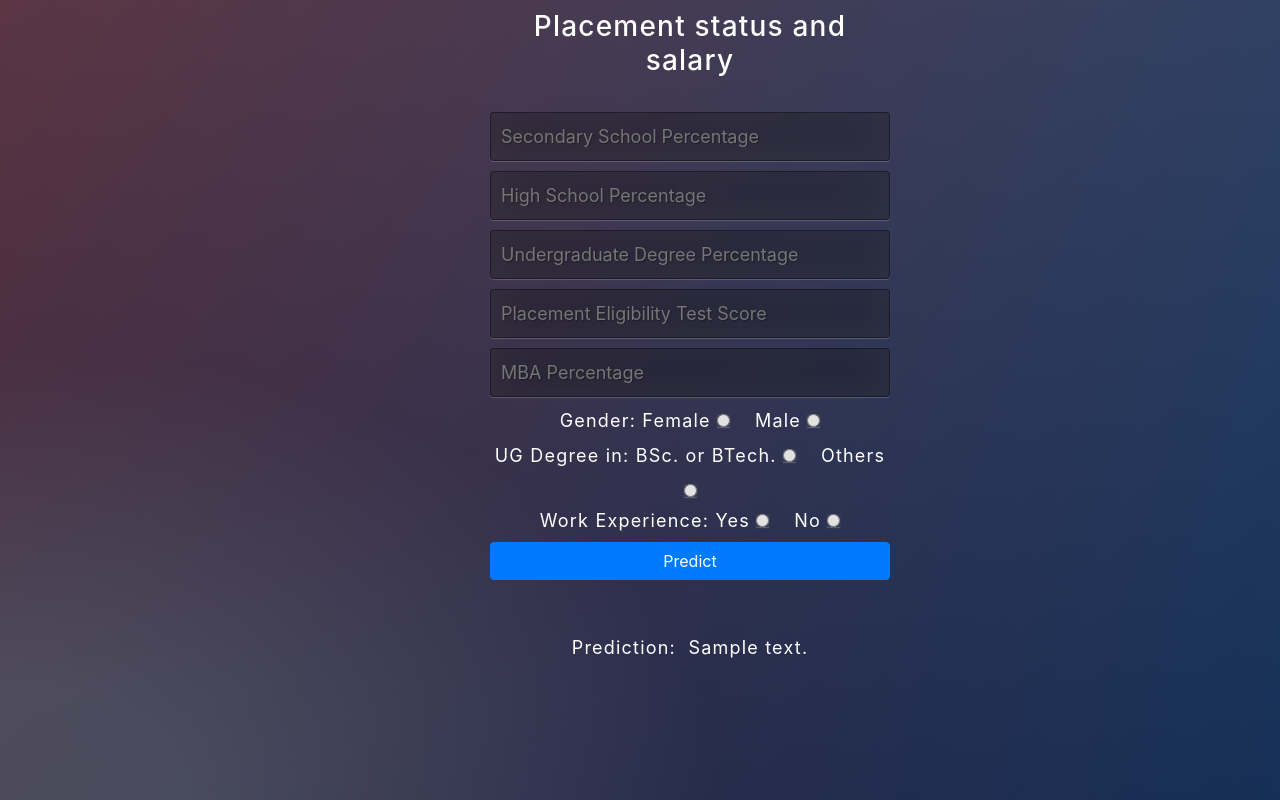
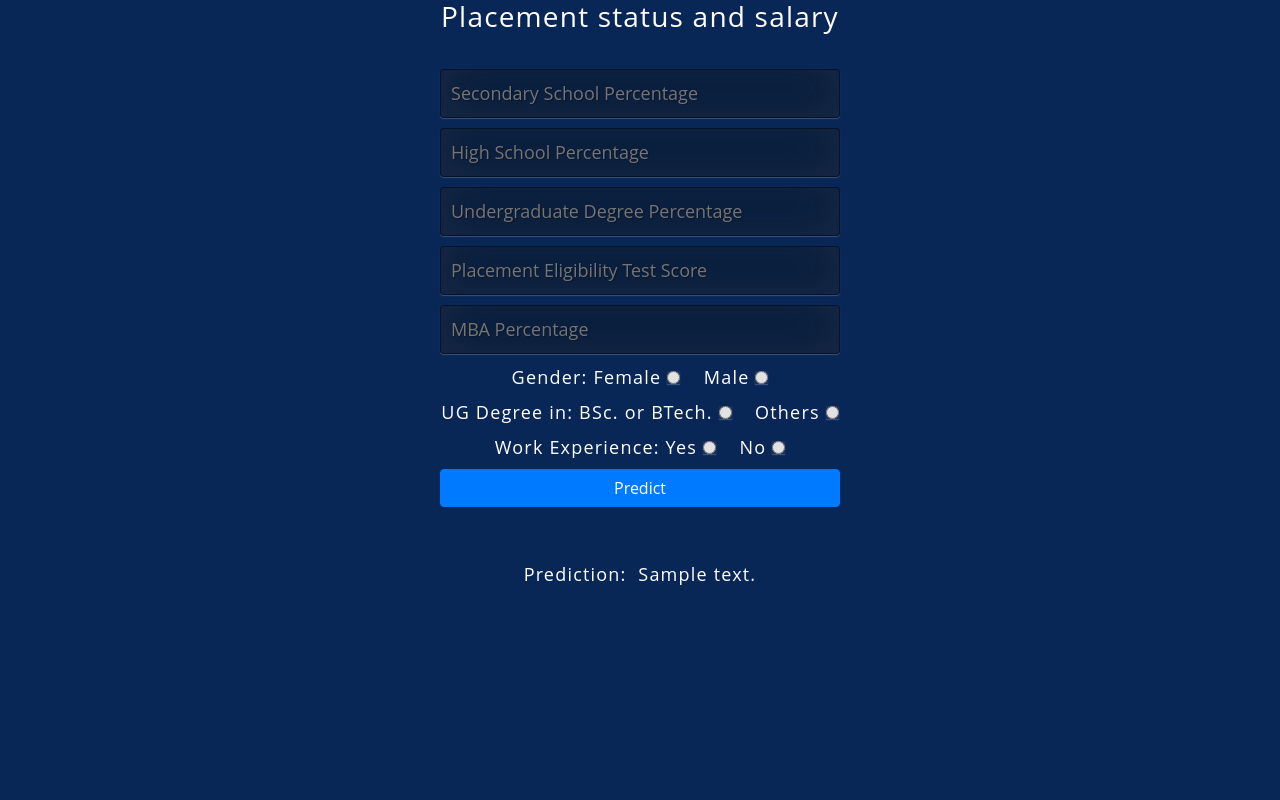
Before and after one commit to Green-io/placement_webapp, a Flask app: template templates/index.html in a window 1280 px wide. Run offline with Flask 2, Linux system fonts and the light colour scheme; the template is opened without the code that fills it: most values are stand-ins (such as "Sample title", 1, 10 or a date in 2020); parts of the project's set-up code (start-up, migrations or seed data) failed here and were passed over; some libraries are stand-ins or nearby versions.

Commit message:
Update index.html

```diff
--- a/templates/index.html
+++ b/templates/index.html
@@ -14,29 +14,19 @@
 
 body {
 	width: 100%;
-	height:100%;he Toxic Pesticides
+	height:100%;
 	font-family: 'Open Sans', sans-serif;
 	background: #092756;
 	color: #fff;
 	font-size: 18px;
 	text-align:center;
 	letter-spacing:1.2px;
-	background: -moz-radial-gradient(0% 100%, ellipse cover, rgba(104,128,138,.4) 10%,rgba(138,114,76,0) 40%),-moz-linear-gradient(top,  rgba(57,173,219,.25) 0%, rgba(42,60,87,.4) 100%), -moz-linear-gradient(-45deg,  #670d10 0%, #092756 100%);
-	background: -webkit-radial-gradient(0% 100%, ellipse cover, rgba(104,128,138,.4) 10%,rgba(138,114,76,0) 40%), -webkit-linear-gradient(top,  rgba(57,173,219,.25) 0%,rgba(42,60,87,.4) 100%), -webkit-linear-gradient(-45deg,  #670d10 0%,#092756 100%);
-	background: -o-radial-gradient(0% 100%, ellipse cover, rgba(104,128,138,.4) 10%,rgba(138,114,76,0) 40%), -o-linear-gradient(top,  rgba(57,173,219,.25) 0%,rgba(42,60,87,.4) 100%), -o-linear-gradient(-45deg,  #670d10 0%,#092756 100%);
-	background: -ms-radial-gradient(0% 100%, ellipse cover, rgba(104,128,138,.4) 10%,rgba(138,114,76,0) 40%), -ms-linear-gradient(top,  rgba(57,173,219,.25) 0%,rgba(42,60,87,.4) 100%), -ms-linear-gradient(-45deg,  #670d10 0%,#092756 100%);
-	background: -webkit-radial-gradient(0% 100%, ellipse cover, rgba(104,128,138,.4) 10%,rgba(138,114,76,0) 40%), linear-gradient(to bottom,  rgba(57,173,219,.25) 0%,rgba(42,60,87,.4) 100%), linear-gradient(135deg,  #670d10 0%,#092756 100%);
-	filter: progid:DXImageTransform.Microsoft.gradient( startColorstr='#3E1D6D', endColorstr='#092756',GradientType=1 );
-
 }
 .login {
-	position: relative;
-	top: 20%;
-	left: 50%;
-	align:center;
-	margin: -150px 0 0 -150px;
-	width:400px;
-	height:400px;
+  max-width: 400px;
+  width: 100%;
+  margin: 0 auto;
+  position: relative;
 }
 
 .login h1 { color: #fff; text-shadow: 0 0 10px rgba(0,0,0,0.3); letter-spacing:1px; text-align:center; }
```
